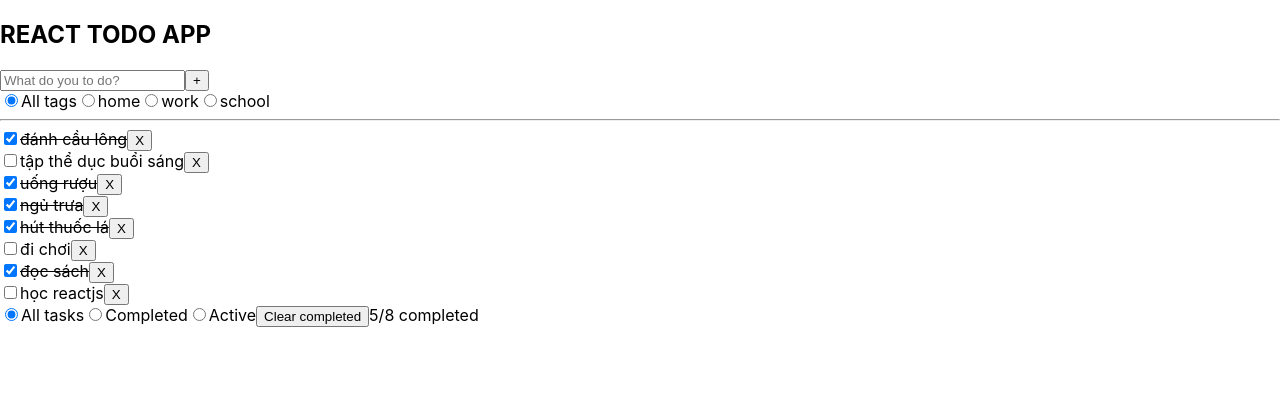
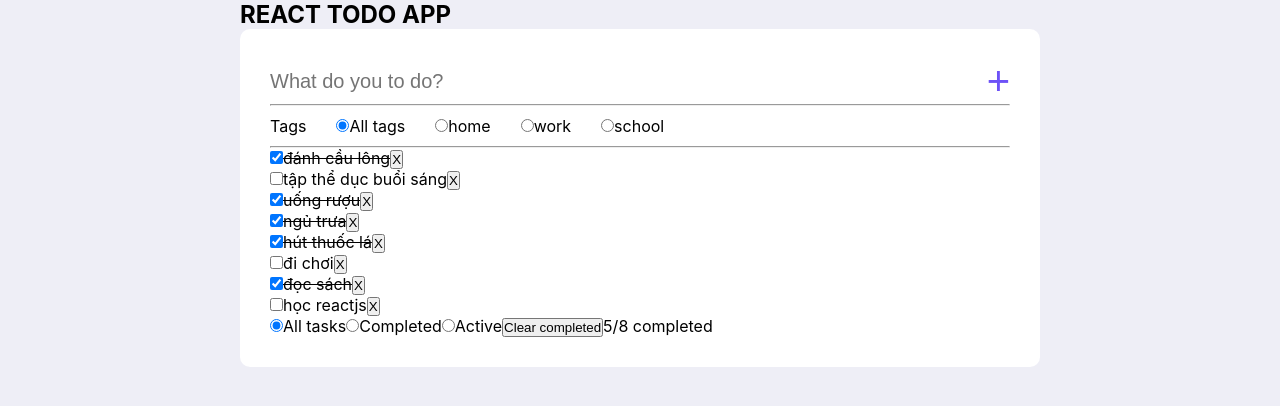
Before and after one commit to hungoke/todo-app, a React (Create React App) app: page / in a window 1280 px wide. Shown: the top 406 px of the page. Built offline with nearby package versions, Linux system fonts and the light colour scheme.

Commit message:
add scss

```diff
--- a/package.json
+++ b/package.json
@@ -10,6 +10,7 @@
     "react-dom": "^17.0.1",
     "react-scripts": "4.0.3",
     "react-uuid": "^1.0.2",
+    "sass": "^1.32.8",
     "web-vitals": "^1.1.0"
   },
   "scripts": {
--- a/src/App.js
+++ b/src/App.js
@@ -1,11 +1,9 @@
 import React from 'react'
-import Header from './components/header/Header'
 import TodoApp from './components/todoApp'
 class App extends React.Component {
   render() {
     return (
       <>
-        <Header />
         <TodoApp />
       </>
     )
--- a/src/components/header/Header.js
+++ /dev/null
@@ -1,13 +0,0 @@
-import React from 'react'
-
-class Header extends React.Component {
-  render() {
-    return (
-      <>
-        <h2>REACT TODO APP</h2>
-      </>
-    )
-  }
-}
-
-export default Header
--- a/src/components/todoApp/AddNewTask.js
+++ b/src/components/todoApp/AddNewTask.js
@@ -62,16 +62,18 @@ class AddNewTask extends React.Component {
 
     return (
       <div>
-        <form onSubmit={this.addNewTask}>
+        <form className="form-add-new-task" onSubmit={this.addNewTask}>
           <input
+            className="add-new-task__input"
             type="text"
             placeholder="What do you to do?"
             value={name}
             onChange={this.onChangeName}
           />
 
-          <button onClick={this.addNewTask}>+</button>
+          <button className="button-add-new-task" onClick={this.addNewTask}>+</button>
         </form>
+        <hr />
       </div>
     )
   }
--- a/src/components/todoApp/Tags.js
+++ b/src/components/todoApp/Tags.js
@@ -5,9 +5,13 @@ import { TodoAppContext } from '../../context/TodoAppContext'
 class Tags extends React.Component {
   render() {
     return (
+      <div>
+        <div className="tags">
           <TodoAppContext.Consumer>
-        {todoAppContext => (
+            {
+              todoAppContext => (
                 <div>
+                  <label>Tags</label>
                   <Tag
                     key={0}
                     tag={{ id: 0, name: 'All tags' }}
@@ -19,11 +23,14 @@ class Tags extends React.Component {
                       tag={tag}
                     />
                   ))}
+                </div>
+              )
+            }
+          </TodoAppContext.Consumer>
+        </div>
 
         <hr />
       </div>
-        )}
-      </TodoAppContext.Consumer>
     )
   }
 }
--- a/src/components/todoApp/ToolsOfApp.js
+++ b/src/components/todoApp/ToolsOfApp.js
@@ -24,7 +24,7 @@ class ToolsOfApp extends React.Component {
                 <>
                   <button onClick={() => { todoAppContext.clearCompleted(tasksListContext.filteredTasks) }}>
                     Clear completed
-                      </button>
+                  </button>
 
                   <span>{tasksListContext.totalTasksCompleted}/{tasksListContext.totalTasks} completed</span>
                 </>
--- a/src/components/todoApp/index.js
+++ b/src/components/todoApp/index.js
@@ -1,4 +1,5 @@
 import React from 'react'
+import './../../scss/index.scss'
 import { TodoAppContext } from '../../context/TodoAppContext'
 import { tasks } from './../../constants/tasks'
 import AddNewTask from './AddNewTask'
@@ -94,7 +95,9 @@ class TodoApp extends React.Component {
     const { contextValue } = this.state
 
     return (
-      <>
+      <div className="container">
+        <h2>REACT TODO APP</h2>
+        <div className="main">
           <TodoAppContext.Provider
             value={
               {
@@ -113,7 +116,8 @@ class TodoApp extends React.Component {
             <Tags />
             <Tasks />
           </TodoAppContext.Provider>
-      </>
+        </div>
+      </div>
     )
   }
 }
--- /dev/null
+++ b/src/scss/index.scss
@@ -0,0 +1,53 @@
+
+* {
+  margin: 0;
+  padding: 0;
+}
+
+body {
+  background-color: #eeeef6;
+}
+
+.container {
+  margin: auto;
+  width: 800px;
+  height: 470px;
+}
+
+.main {
+  background-color: #fff;
+  border-radius: 10px;
+  padding: 30px;
+}
+
+.form-add-new-task {
+  display: flex;
+}
+
+.add-new-task__input {
+  width: 100%;
+  padding: 10px 0;
+  border: none;
+  font-size: 20px;
+  outline: none;
+}
+
+.button-add-new-task {
+  border: none;
+  background-color: #fff;
+  font-size: 40px;
+  outline: none;
+  color: #6d52f7;
+}
+
+.tags {
+  padding: 10px 0;
+}
+
+.tags div {
+  display: flex;
+}
+
+.tags div span {
+  margin-left: 30px;
+}
```
Also changed, not shown: 1 other file (tests, documents, lock files or other folders). Lines whose indentation alone changed are shown as unchanged.
